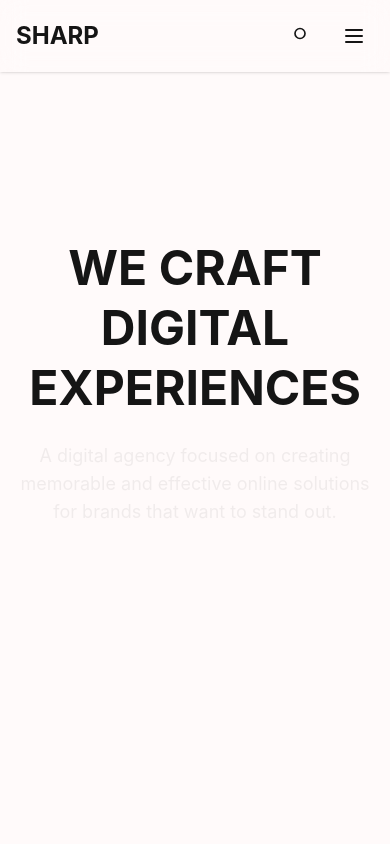
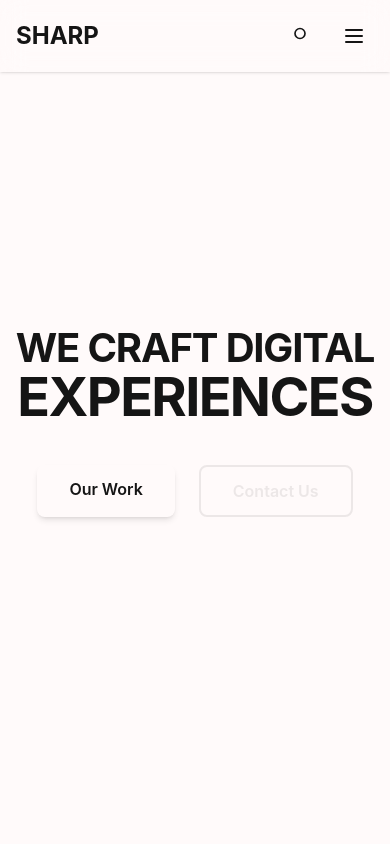
Before and after one commit to ceotind/sharpireland, a Next.js app: page / in a window 390 px wide. Shown: the top 844 px of the page. Built offline with nearby package versions, Linux system fonts and the light colour scheme.

Commit message:
Refactor layout of Contact, Hero, Projects, SaaS Comparison, and Tech Grid sections for improved responsiveness and structure; enhance dark mode detection and comet animation in Hero section

```diff
--- a/app/components/ContactSection.tsx
+++ b/app/components/ContactSection.tsx
@@ -28,9 +28,9 @@ export default function ContactSection() {
   }, []);
 
   return (
-    <section id="contact" ref={contactRef} className="bg-[--background] py-20">
-      <div className="container mx-auto px-4">
-        <div className="text-center mb-12">
+    <section id="contact" ref={contactRef} className="bg-[--background] py-16 md:py-24 px-4">
+      <div className="w-full max-w-screen-xl mx-auto flex flex-col gap-12">
+        <div className="text-center">
           <span className="text-sm uppercase text-[--accent-green] tracking-wide">Get in Touch</span>
           <h2 className="mt-2 text-4xl md:text-5xl font-bold text-[--foreground]">Let's Collaborate</h2>
         </div>
@@ -86,5 +86,5 @@ export default function ContactSection() {
         </div>
       </div>
     </section>
-);
+  );
 }
--- a/app/components/HeroSection.tsx
+++ b/app/components/HeroSection.tsx
@@ -1,11 +1,14 @@
 "use client";
 
-import { useEffect, useRef } from "react";
+import { useEffect, useRef, useState } from "react";
 import gsap from "gsap";
 
 export default function HeroSection() {
   const heroRef = useRef<HTMLElement | null>(null);
+  const cometRef = useRef<HTMLCanvasElement | null>(null);
+  const [isDark, setIsDark] = useState(false);
 
+  // Animate text on mount
   useEffect(() => {
     const el = heroRef.current;
     if (el) {
@@ -19,21 +22,286 @@ export default function HeroSection() {
     }
   }, []);
 
+  // Detect dark mode
+  useEffect(() => {
+    const mq = window.matchMedia("(prefers-color-scheme: dark)");
+    setIsDark(mq.matches);
+    const handler = (e: MediaQueryListEvent) => setIsDark(e.matches);
+    mq.addEventListener("change", handler);
+    return () => mq.removeEventListener("change", handler);
+  }, []);
+
+  // Comet animation logic
+    useEffect(() => {
+      const canvas = cometRef.current;
+      if (!canvas) return;
+
+      let width = window.innerWidth;
+      let height = window.innerHeight;
+      canvas.width = width;
+      canvas.height = height;
+
+      let cometX = width / 2;
+      let cometY = height / 2;
+      let targetX = cometX;
+      let targetY = cometY;
+
+      // Store previous positions for a flowing tail
+      const tailHistory: { x: number; y: number }[] = [];
+      const maxTailPoints = 100;
+
+      const ctx = canvas.getContext("2d")!;
+      let animationFrame: number;
+
+      // Fade-out state for smooth disappearance
+      let fadeOut = 1;
+
+      function drawComet() {
+        ctx.clearRect(0, 0, width, height);
+
+        // Disappearance threshold
+        const atRest =
+          Math.abs(cometX - targetX) < 8 && Math.abs(cometY - targetY) < 8;
+
+        // Smoothly fade out when at rest, fade in when moving
+        if (atRest) {
+          fadeOut = Math.max(0, fadeOut - 0.04);
+        } else {
+          fadeOut = Math.min(1, fadeOut + 0.08);
+        }
+        if (fadeOut <= 0.01) return;
+
+        // Draw tail as a smooth curve with gradient from #0f51dd to transparent and noise texture
+        if (tailHistory.length > 2) {
+          ctx.save();
+          ctx.lineCap = "round";
+          for (let i = tailHistory.length - 1; i > 1; i--) {
+            const p0 = tailHistory[i];
+            const p1 = tailHistory[i - 1];
+            const p2 = tailHistory[i - 2];
+            const t = i / tailHistory.length;
+            // Fade tail out after tip
+            const tailAlpha = 0.18 * t * fadeOut * Math.max(0, (tailHistory.length - i) / tailHistory.length + fadeOut);
+            ctx.beginPath();
+            ctx.globalAlpha = tailAlpha;
+            ctx.lineWidth = 64 * t;
+            // Gradient: tip is #0f51dd, tail is transparent
+            const grad = ctx.createLinearGradient(p1.x, p1.y, p0.x, p0.y);
+            grad.addColorStop(0, "#0f51dd");
+            grad.addColorStop(1, "rgba(15,81,221,0)");
+            ctx.strokeStyle = grad;
+            // Quadratic curve for smoothness
+            ctx.moveTo(p2.x, p2.y);
+            ctx.quadraticCurveTo(p1.x, p1.y, p0.x, p0.y);
+            ctx.stroke();
+
+            // Add noise texture along the trail
+            for (let n = 0; n < 8; n++) {
+              const noiseT = Math.random();
+              const nx =
+                p2.x +
+                (p1.x - p2.x) * noiseT +
+                (Math.random() - 0.5) * 8 * (1 - t);
+              const ny =
+                p2.y +
+                (p1.y - p2.y) * noiseT +
+                (Math.random() - 0.5) * 8 * (1 - t);
+              ctx.save();
+              ctx.globalAlpha = (0.03 + 0.07 * t) * Math.random() * fadeOut;
+              ctx.beginPath();
+              ctx.arc(nx, ny, 1.2 + Math.random() * 1.5 * t, 0, Math.PI * 2);
+              ctx.fillStyle = "#0f51dd";
+              ctx.fill();
+              ctx.restore();
+            }
+          }
+          ctx.restore();
+        }
+
+        // Comet head: dense, gradient-filled, visually consistent with trail
+        for (let i = 0; i < 16; i++) {
+          ctx.save();
+          const r = 32 - (i * 2);
+          // Fade tip first, then tail
+          const alpha = (0.12 + 0.06 * (1 - i / 16)) * fadeOut;
+          ctx.globalAlpha = alpha;
+          ctx.beginPath();
+          ctx.arc(cometX, cometY, r, 0, Math.PI * 2);
+          // Use same gradient as trail for fill
+          const grad = ctx.createRadialGradient(cometX, cometY, 0, cometX, cometY, r);
+          grad.addColorStop(0, "#0f51dd");
+          grad.addColorStop(1, "rgba(15,81,221,0)");
+          ctx.fillStyle = grad;
+          ctx.fill();
+          ctx.restore();
+        }
+      }
+
+      function animate() {
+        // Slower and smoother movement for more natural turns
+        cometX += (targetX - cometX) * 0.025;
+        cometY += (targetY - cometY) * 0.025;
+
+        // Add current position to tail history
+        tailHistory.push({ x: cometX, y: cometY });
+        if (tailHistory.length > maxTailPoints) {
+          tailHistory.shift();
+        }
+
+        drawComet();
+        animationFrame = requestAnimationFrame(animate);
+      }
+
+    function handleMouse(e: MouseEvent) {
+      // Quantize cursor position to reduce precision and sudden movements
+      const grid = 24;
+      targetX = Math.round(e.clientX / grid) * grid;
+      targetY = Math.round(e.clientY / grid) * grid;
+    }
+
+    function handleResize() {
+      width = window.innerWidth;
+      height = window.innerHeight;
+      if (canvas) {
+        canvas.width = width;
+        canvas.height = height;
+      }
+    }
+
+    window.addEventListener("mousemove", handleMouse);
+    window.addEventListener("resize", handleResize);
+    animate();
+
+    return () => {
+      window.removeEventListener("mousemove", handleMouse);
+      window.removeEventListener("resize", handleResize);
+      cancelAnimationFrame(animationFrame);
+    };
+  }, [isDark]);
+
+  // --- Responsive hero text logic ---
+  const firstLineRef = useRef<HTMLSpanElement | null>(null);
+  const secondLineRef = useRef<HTMLSpanElement | null>(null);
+  const [firstLineWidth, setFirstLineWidth] = useState<number | null>(null);
+  const [secondLineFontSize, setSecondLineFontSize] = useState<string>("clamp(2.5rem, 10vw, 8rem)");
+
+  useEffect(() => {
+    function updateWidthsAndFont() {
+      if (!firstLineRef.current || !secondLineRef.current) return;
+      const width = firstLineRef.current.offsetWidth;
+      setFirstLineWidth(width);
+
+      // Dynamically increase font size of second line to match width
+      const testSpan = secondLineRef.current;
+      let min = 10;
+      let max = 300;
+      let best = min;
+      let tries = 0;
+      testSpan.style.fontSize = min + "px";
+      testSpan.style.width = "auto";
+      testSpan.style.display = "inline-block";
+      testSpan.style.whiteSpace = "nowrap";
+      // Binary search for best font size
+      while (min <= max && tries < 20) {
+        const mid = Math.floor((min + max) / 2);
+        testSpan.style.fontSize = mid + "px";
+        const testWidth = testSpan.offsetWidth;
+        if (Math.abs(testWidth - width) <= 2) {
+          best = mid;
+          break;
+        }
+        if (testWidth < width) {
+          best = mid;
+          min = mid + 1;
+        } else {
+          max = mid - 1;
+        }
+        tries++;
+      }
+      testSpan.style.fontSize = best + "px";
+      setSecondLineFontSize(best + "px");
+    }
+
+    updateWidthsAndFont();
+    window.addEventListener("resize", updateWidthsAndFont);
+    return () => window.removeEventListener("resize", updateWidthsAndFont);
+  }, []);
+
   return (
-    <section ref={heroRef} className="min-h-screen flex items-center bg-[--background]">
-      <div className="container mx-auto px-4 text-center">
-        <h1 className="text-5xl md:text-7xl font-bold text-[--foreground] mb-6 leading-tight">
-          WE CRAFT<span className="block">DIGITAL</span><span className="block">EXPERIENCES</span>
-        </h1>
-        <p className="text-lg md:text-xl text-[--foreground] opacity-75 mb-8 max-w-xl mx-auto">
-          A digital agency focused on creating memorable and effective online solutions for brands that want to stand out.
-        </p>
-        <a
-          href="#projects"
-          className="inline-block bg-[--accent-green] text-[--white-color] py-3 px-6 rounded-md font-medium hover:bg-[--accent-green-base] transition-colors"
-        >
-          Our Work
-        </a>
+    <section
+      ref={heroRef}
+      className="relative min-h-screen h-screen flex items-center justify-center bg-[--background] overflow-hidden"
+      style={{ width: "100vw", height: "100vh" }}
+    >
+      {/* Comet Canvas */}
+      <canvas
+        ref={cometRef}
+        className="pointer-events-none fixed top-0 left-0 w-screen h-screen z-0"
+        aria-hidden="true"
+      />
+      <div className="relative z-10 w-full flex flex-col items-center justify-center text-center px-4 h-full">
+        <div className="flex flex-col items-center justify-center w-full">
+          <div
+            className="font-bold text-[--foreground] leading-tight tracking-tight w-full"
+            style={{
+              display: "flex",
+              flexDirection: "column",
+              alignItems: "center",
+              width: "100vw",
+              maxWidth: "100vw",
+              overflow: "hidden",
+              margin: 0,
+              padding: 0,
+            }}
+          >
+            <span
+              ref={firstLineRef}
+              style={{
+                display: "inline-block",
+                fontSize: "clamp(2.5rem, 10vw, 8rem)",
+                lineHeight: 1.05,
+                letterSpacing: "-0.03em",
+                textAlign: "center",
+                whiteSpace: "nowrap",
+                width: "auto",
+                minWidth: 0,
+                maxWidth: "100vw",
+              }}
+            >
+              WE CRAFT DIGITAL
+            </span>
+            <span
+              ref={secondLineRef}
+              style={{
+                display: "inline-block",
+                fontSize: secondLineFontSize,
+                lineHeight: 1.05,
+                letterSpacing: "-0.03em",
+                textAlign: "center",
+                whiteSpace: "nowrap",
+                width: firstLineWidth ? `${firstLineWidth}px` : "auto",
+                minWidth: 0,
+                maxWidth: "100vw",
+              }}
+            >
+              EXPERIENCES
+            </span>
+          </div>
+          <div className="flex flex-row gap-6 mt-10">
+            <a
+              href="#projects"
+              className="inline-block bg-[--accent-green] text-[--white-color] py-3 px-8 rounded-lg font-semibold shadow-md hover:bg-[--accent-green-base] transition-colors"
+            >
+              Our Work
+            </a>
+            <a
+              href="#contact"
+              className="inline-block bg-transparent border-2 border-[--accent-green] text-[--accent-green] py-3 px-8 rounded-lg font-semibold hover:bg-[--accent-green] hover:text-[--white-color] transition-colors"
+            >
+              Contact Us
+            </a>
+          </div>
+        </div>
       </div>
     </section>
   );
```
Also changed, not shown: app/components/ProjectsSection.tsx (+7 -5 lines), app/components/SaaSComparisonSection.tsx (+4 -4 lines), app/components/TechGridSection.tsx (+5 -3 lines).
